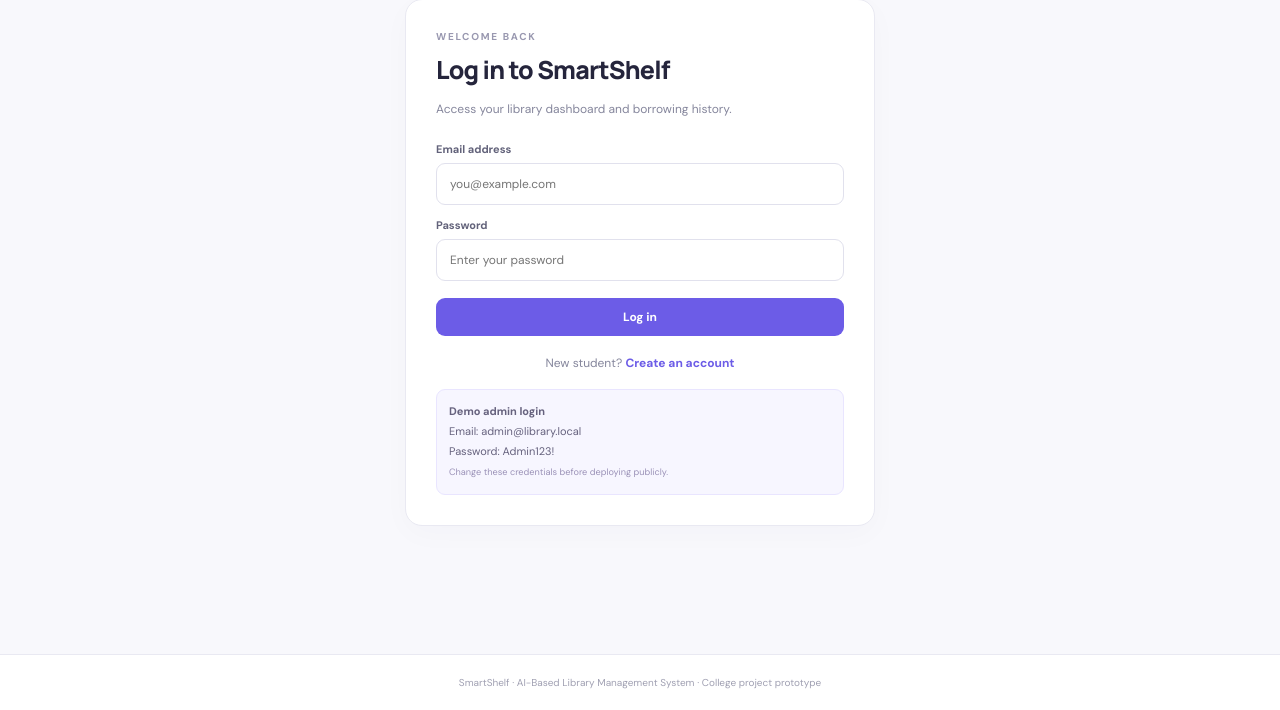
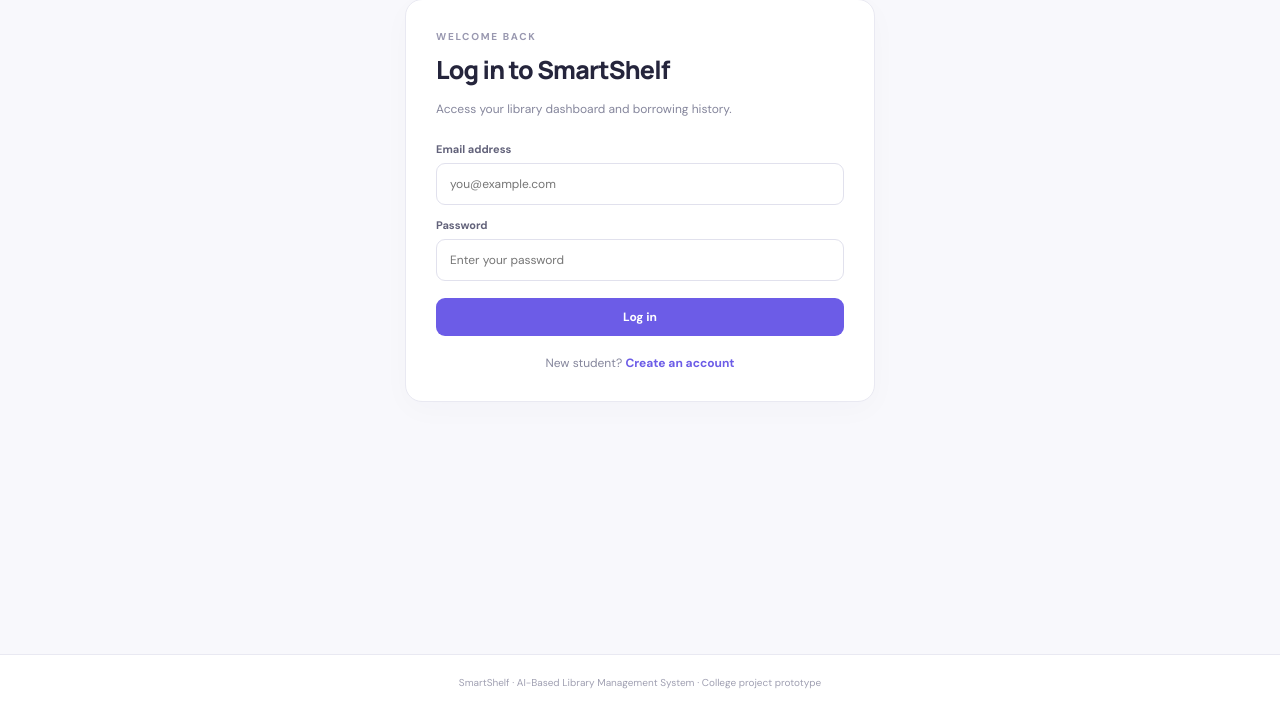
Before and after one commit to Anusrii124/ssmartshelf-library, a Flask app: page /login in a window 1280 px wide. Shown: the part 132-842 px from the top of the page. Run offline with Flask 3, Linux system fonts and the light colour scheme.

Commit message:
Remove demo credentials from login.html
Removed demo credentials section from login page.

```diff
--- a/templates/login.html
+++ b/templates/login.html
@@ -9,6 +9,6 @@
     <button class="button primary-button full" type="submit">Log in</button>
   </form>
   <p class="auth-bottom">New student? <a href="{{ url_for('register') }}">Create an account</a></p>
-  <div class="demo-credentials"><strong>Demo admin login</strong><br>Email: admin@library.local<br>Password: Admin123!<br><small>Change these credentials before deploying publicly.</small></div>
+
 </section></div>
 {% endblock %}
```
